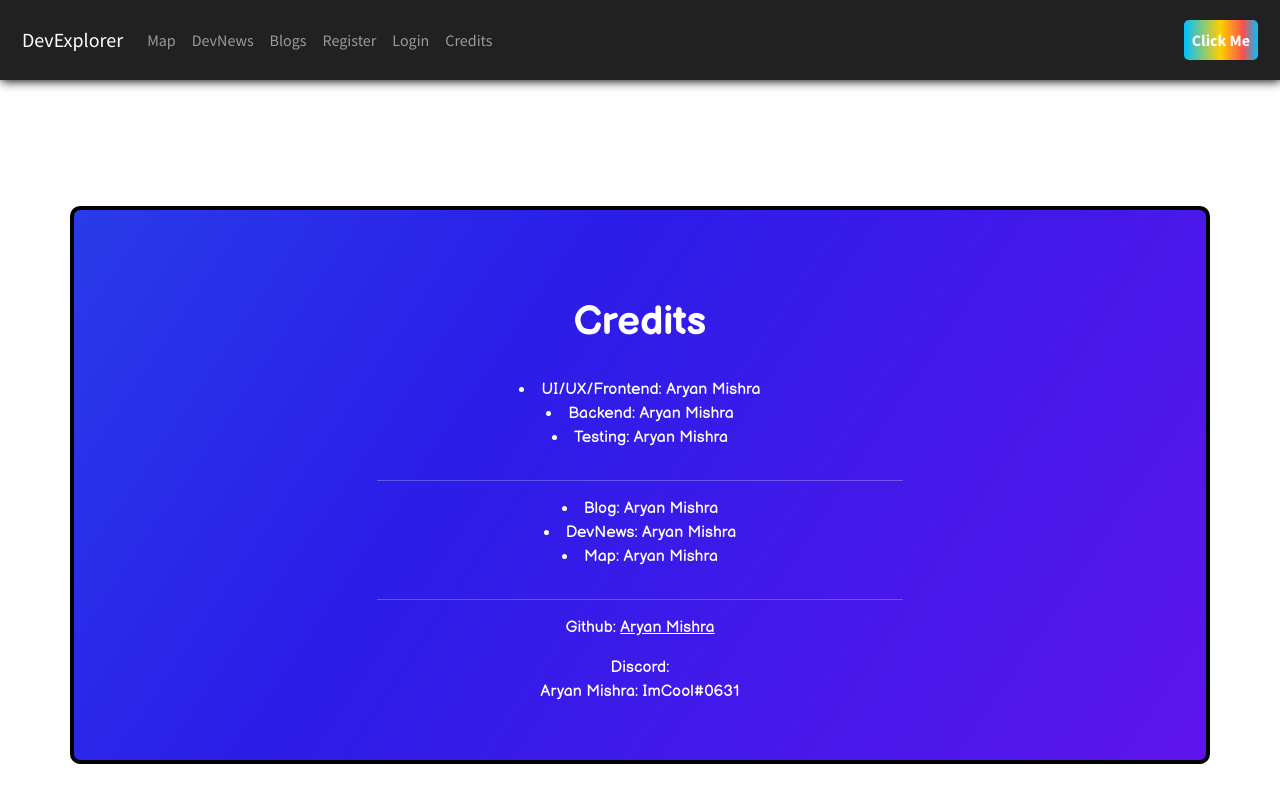
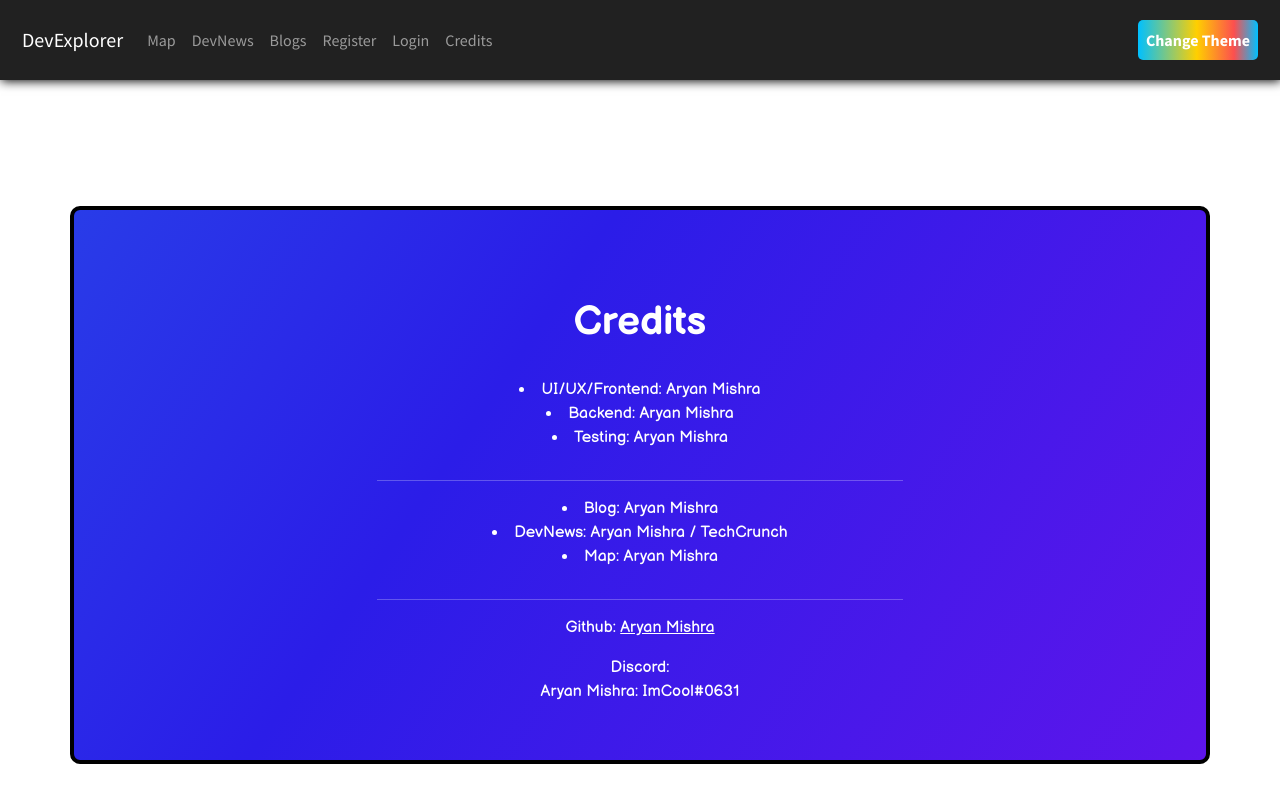
Before and after one commit to ahmishra/DevExplorer, a Flask app: page /credits in a window 1280 px wide. Run offline with Flask 2, Linux system fonts and the light colour scheme; parts of the project's set-up code (start-up, migrations or seed data) failed here and were passed over; some libraries are stand-ins or nearby versions.

Commit message:
Minor Bug Fixed

```diff
--- a/main/forms.py
+++ b/main/forms.py
@@ -23,6 +23,7 @@ class RegistrationForm(FlaskForm):
         user = User.query.filter_by(username=email.data).first()
         if user:
             raise ValidationError("That email is taken, please choose another one.")
+
 
 # Login Form
 class LoginForm(FlaskForm):
@@ -52,6 +53,7 @@ class RequestResetPWDForm(FlaskForm):
         if user is None:
             raise ValidationError('There is no account with that email. You must register first.')
 
+
 # Password Reset Form
 class ResetPWDForm(FlaskForm):
     password = PasswordField("Password", validators=[
--- a/main/routes.py
+++ b/main/routes.py
@@ -7,6 +7,7 @@ from main.forms import RegistrationForm, LoginForm, NewPostForm, ResetPWDForm, R
 from main import app, bcrypt, db, news_scraper, mail
 from flask_mail import Message
 import xlrd
+import platform
 
 # Major bug fixing line, (elementtree has not attr getiterator) caused by python 3.9+
 xlrd.xlsx.ensure_elementtree_imported(False, None)
@@ -127,13 +128,16 @@ def send_reset_email(user):
 	token = user.get_reset_token()
 	msg = Message("DevExplorer- Reset Your Password",
 	              sender="devexplorerh1@gmail.com", recipients=[user.email])
-	msg.body = f"""DevExplorer - Reset Your Password:
+	msg.body = f"""DevExplorer - Reset Your Password:\n
 To reset your password please visit this link {url_for('reset_pwd', token=token, _external=True)}
 
 If you didn't make this request simply, ignore or delete this email!
 	"""
 
 	mail.send(msg)
+
+
+
 
 
 """
@@ -144,7 +148,12 @@ Main juice of the project
 @app.route("/devnews")
 def devnews():
 	news_scraper.scrape()
-	excel_file = ("main\\TechCrunch_latest_news.xlsx")
+
+	if platform.system() == "Windows":
+		excel_file = ("main\\TechCrunch_latest_news.xlsx")
+	else:
+		excel_file = ("main//TechCrunch_latest_news.xlsx")
+
 	wb = xlrd.open_workbook(excel_file)
 	sheet = wb.sheet_by_index(0)
 	return render_template("devnews.html", sheet=sheet, cols=[i for i in range(sheet.nrows)])
--- a/main/static/main.css
+++ b/main/static/main.css
@@ -84,16 +84,16 @@ body {
 	padding: 30px;
 	width: 25rem;
 	margin: 0px;
-	box-shadow: 0px 1px 20px black;
+	/* box-shadow: 0px 1px 20px black; */
 	border-radius: 25px;
 	margin-bottom: 30px;
-	border: 1px solid white;
+	border: 1px solid gray;
 }
 
 
 /* Hover effect to "Enchanced Cards" */
 .cards:hover {
-	box-shadow: 0px 0px 50px #000000;
+	box-shadow: 0px 0px 25px #000000;
     z-index: 2;
     -webkit-transition: all 200ms ease-in;
     -webkit-transform: scale(1.2);
@@ -247,6 +247,7 @@ nav {
 	padding: 20px;
 }
 
+
 #content {
 	padding: 30px;
 }
--- a/main/templates/base.html
+++ b/main/templates/base.html
@@ -84,7 +84,7 @@
 				<ul class="nav navbar-nav navbar-right ms-auto">
 					<li class="nav-item">
 						<button id="dark-mode-toggle" class="dark-mode-toggle rainbow-button">
-							Click Me
+							Change Theme
 						</button>
 					</li>
 				</ul>
--- a/main/templates/credits.html
+++ b/main/templates/credits.html
@@ -18,7 +18,7 @@ Credits - DevExplorer
             <li style="text-align: center;">Testing: Aryan Mishra</li>
             <hr class="container" style="width: 50%;">
             <li style="text-align: center;">Blog: Aryan Mishra</li>
-            <li style="text-align: center;">DevNews: Aryan Mishra</li>
+            <li style="text-align: center;">DevNews: Aryan Mishra / TechCrunch</li>
             <li style="text-align: center;">Map: Aryan Mishra</li>
 
             <hr class="container" style="width: 50%;">
--- a/main/templates/index.html
+++ b/main/templates/index.html
@@ -36,7 +36,7 @@ DevExplorer
     <!-- INFO 1  -->
     <div class="info-1">
         <h3 class="heading">Welcome to DevExplorer!</h3>
-        <p>Get your daily news feed, post blogs, and explore aroun the map!</p>
+        <p>Get your daily news feed, post blogs, and explore around the map!</p>
     </div>
 
     <br><br>
@@ -76,7 +76,7 @@ DevExplorer
     <div class="info-3">
         <h3 class="heading">Thanks For Checking In!</h3>
         <p>Made with <span style="color: crimson;">&#10084;</span> love by <span></span> <span><a
-                    href="https://github.com/ahmishra">Aryan Mishra</a></span>
+                    href="https://github.com/ahmishra">Aryan Mishra</a> for June 2021 Timathon</span>
     </div>
 
     <!-- END -->
--- a/main/templates/posts.html
+++ b/main/templates/posts.html
@@ -30,6 +30,11 @@ Blogs - DevExplorer
         {% else %}
             <!-- Messaging the user that no posts exists -->
             <h1 style="font-weight: bolder; text-align: center;">No Posts Yet! Be the first to post one!</h1>
+
+            <div class="text-center">
+                <br>
+                <a href="{{ url_for('new_post') }}" class="btn btn-outline-primary btn-lg">Post</a>
+            </div>
         {% endif %}
     </div>
 
```
Also changed, not shown: main/site.db, 1 other file.
